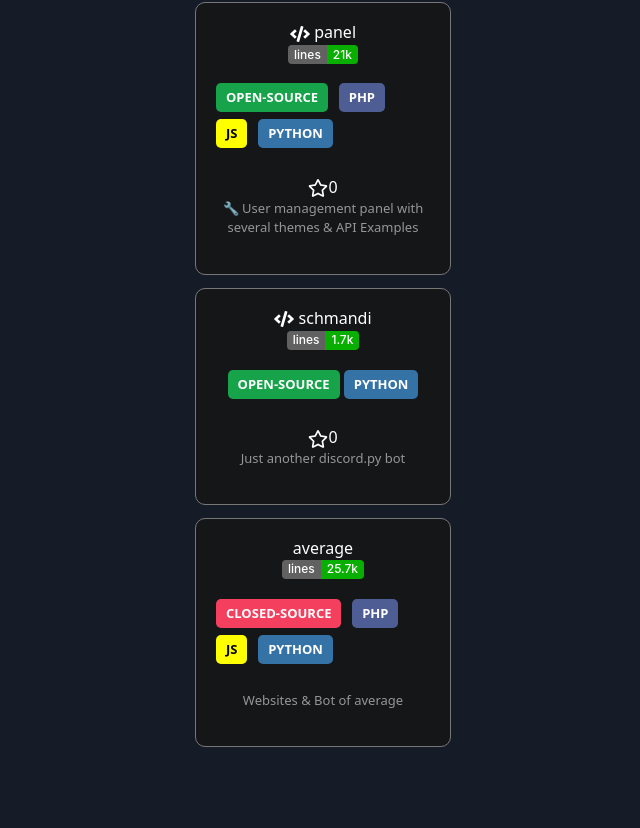
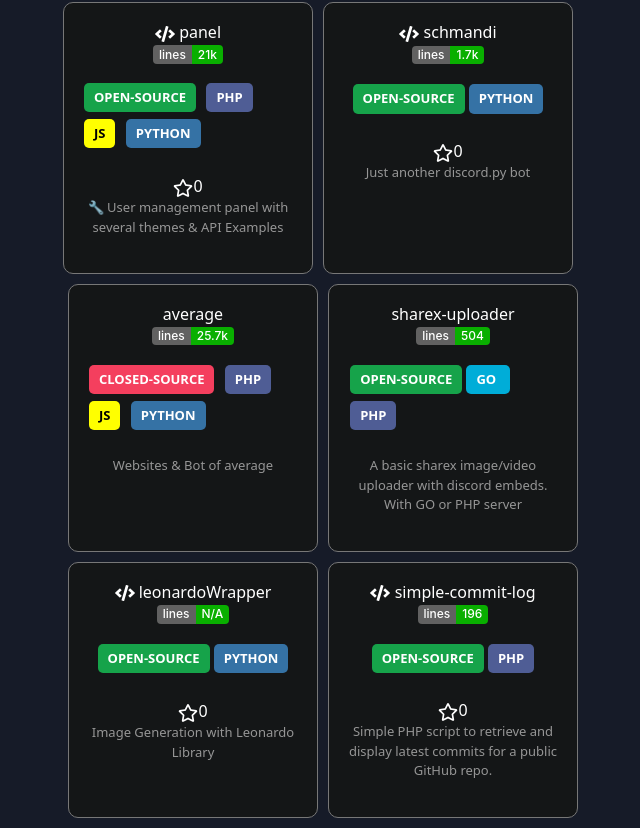
Before and after one commit to anditv21/anditv.dev, a React (Vite) app in the folder src-react/: page / in a window 1280 px wide. Shown: the part 374-1202 px from the top of the page, without its empty margins (317-957 px from the left). Before the commit the page ends 1134 px from the top, so only its background shows below. Built offline with nearby package versions, Linux system fonts and the light colour scheme; no server answers.

Commit message:
Visual changes + code cleanup
Visual changes on project cards.
Code formatting.
Reworked getGithubStars.

```diff
--- a/src-react/package.json
+++ b/src-react/package.json
@@ -1,7 +1,7 @@
 {
   "name": "anditv.dev",
   "private": true,
-  "version": "2.0",
+  "version": "2.1",
   "type": "module",
   "scripts": {
     "dev": "vite",
--- a/src-react/src/assets/styles/main.css
+++ b/src-react/src/assets/styles/main.css
@@ -83,17 +83,26 @@ a {
 }
 
 /* Project card styles */
+.projects-sector {
+    display: flex;
+    flex-wrap: wrap;
+    gap: 10px;
+    padding: 0;
+    justify-content: center;
+}
+
+/* Project card styles */
 .project-card {
     background-color: #141617;
     border: 1px solid rgba(119, 119, 119, 1);
     border-radius: 10px;
     color: white;
     padding: 20px;
-    width: fit-content;
-    max-width: 20%;
-    min-width: 20% !important;
-    overflow: hidden;
-    margin-bottom: 1% !important;
+    box-sizing: border-box;
+    margin-bottom: 10px;
+    flex: 1 1 calc(20% - 10px);
+    max-width: calc(20% - 10px);
+    min-width: 250px;
 }
 
 .title {
@@ -127,7 +136,7 @@ a {
     margin-bottom: 3%;
     margin-right: 5%;
     font-size: small;
-    white-space: nowrap
+    white-space: nowrap;
 }
 
 .tag-alt {
@@ -137,25 +146,25 @@ a {
     text-transform: uppercase;
     margin-bottom: 3%;
     font-size: small;
-    white-space: nowrap
+    white-space: nowrap;
 }
 
 /* Media queries for responsive design */
-@media (max-width: 1024px) {
+@media (max-width: 1200px) {
     .project-card {
-        max-width: 30%;
-        min-width: 30% !important;
+        max-width: 33%;
+        min-width: 33% !important;
     }
 }
 
-@media (max-width: 768px) {
+@media (max-width: 900px) {
     .project-card {
-        max-width: 40%;
-        min-width: 40% !important;
+        max-width: 50%;
+        min-width: 50% !important;
     }
 }
 
-@media (max-width: 540px) {
+@media (max-width: 600px) {
     .project-card {
         max-width: 100%;
         min-width: 100% !important;
@@ -205,6 +214,11 @@ a {
 
 .css {
     background-color: rgba(86, 61, 124);
+    color: white;
+}
+
+.go {
+    background-color: rgba(0, 173, 216);
     color: white;
 }
 
@@ -327,7 +341,6 @@ a {
     line-height: 1.5;
 } */
 
-
 input[type='text'] {
     width: 100%;
     padding: 12px 20px;
@@ -410,8 +423,8 @@ input[type='reset'] {
 }
 
 .role-select-buttons button {
-    background-color: #5865F2;
-    color: #FFFFFF;
+    background-color: #5865f2;
+    color: #ffffff;
     border: none;
     padding: 0.5em 1em;
     border-radius: 4px;
@@ -420,7 +433,7 @@ input[type='reset'] {
 }
 
 .role-select-buttons button:hover {
-    background-color: #4752C4;
+    background-color: #4752c4;
 }
 
 @media (max-width: 40em) {
@@ -450,7 +463,6 @@ input[type='reset'] {
     text-align: center;
 }
 
-
 @media (max-width: 767px) {
     .title {
         font-size: 1.2rem;
--- a/src-react/src/components/home/MyInfoComponent.jsx
+++ b/src-react/src/components/home/MyInfoComponent.jsx
@@ -4,27 +4,43 @@ import star from '../../assets/images/icons/star.svg';
 import code from '../../assets/images/icons/code.svg';
 import { getGithubStars } from '../../app/userControler';
 
+const fetchStars = async (repoOwner, repoName, setStars) => {
+    const stars = await getGithubStars(repoOwner, repoName);
+    if (stars) setStars(stars);
+};
+
 export default function MeInformationsComponent() {
     const [panelStars, setPanelStars] = useState('0');
     const [schmandiStars, setSchmandiStars] = useState('0');
-    const panelRepoName = 'panel';
-    const schmandiRepoName = 'schmandi';
+    const [leonardoWrapperStars, setLeonardoWrapperStars] = useState('0');
+    const [commitLogStars, setCommitLogStars] = useState('0');
 
     useEffect(() => {
-        const fetchPanelStars = async () => {
-            const stars = await getGithubStars(panelRepoName);
-            if (stars) setPanelStars(stars);
+        const repositories = [
+            { owner: 'anditv21', name: 'panel', setStars: setPanelStars },
+            { owner: 'anditv21', name: 'schmandi', setStars: setSchmandiStars },
+            {
+                owner: 'theunkowndude',
+                name: 'leonardoWrapper',
+                setStars: setLeonardoWrapperStars,
+            },
+            {
+                owner: 'dev-hoehle',
+                name: 'simple-commit-log',
+                setStars: setCommitLogStars,
+            },
+        ];
+
+        const fetchAllStars = async () => {
+            await Promise.all(
+                repositories.map((repo) =>
+                    fetchStars(repo.owner, repo.name, repo.setStars),
+                ),
+            );
         };
 
-        const fetchSchmandiStars = async () => {
-            const stars = await getGithubStars(schmandiRepoName);
-            if (stars) setSchmandiStars(stars);
-        };
-
-        fetchPanelStars();
-        fetchSchmandiStars();
+        fetchAllStars();
     }, []);
-
     return (
         <>
             <center>
@@ -54,7 +70,7 @@ export default function MeInformationsComponent() {
             </center>
             <center>
                 <div className="projects-sector content-center">
-                <div className="project-card">
+                    <div className="project-card">
                         <h3 className="title">
                             <a href="https://anditv.dev/sites/commits/">
                                 <img
@@ -125,16 +141,16 @@ export default function MeInformationsComponent() {
                             ></a>
                             <br />
                             <div className="lines-of-code-container">
-                                    <span className="lines-of-code-tag">
-                                        lines
-                                    </span>
-                                    <span className="lines-of-code-number">
-                                        1.7k
-                                    </span>
+                                <span className="lines-of-code-tag">lines</span>
+                                <span className="lines-of-code-number">
+                                    1.7k
+                                </span>
                             </div>
                         </h3>
                         <div className="tag-container">
-                            <div className="tag-alt open-source">Open-Source</div>
+                            <div className="tag-alt open-source">
+                                Open-Source
+                            </div>
                             &nbsp;
                             <div className="tag-alt python">Python</div>
                         </div>
@@ -147,9 +163,12 @@ export default function MeInformationsComponent() {
                         />
                         <span id="star-count">{schmandiStars}</span>
                         <p className="description">
-                        Just another discord.py bot
+                            Just another discord.py bot
                         </p>
                     </div>
+                    <br />
+                </div>
+                <div className="projects-sector content-center">
                     <div className="project-card">
                         <h3 className="title">
                             <i className="fas fa-code" aria-hidden="true"></i>
@@ -180,6 +199,120 @@ export default function MeInformationsComponent() {
                             Websites &amp; Bot of average
                         </p>
                     </div>
+                    <div className="project-card">
+                        <h3 className="title">
+                            <i className="fas fa-code" aria-hidden="true"></i>
+                            <a
+                                target="_blank"
+                                href="https://github.com/anditv21/sharex-uploader"
+                                rel="noreferrer"
+                            >
+                                sharex-uploader
+                            </a>
+                            <br />
+                            <div className="lines-of-code-container">
+                                <span className="lines-of-code-tag">lines</span>
+                                <span className="lines-of-code-number">
+                                    504
+                                </span>
+                            </div>
+                        </h3>
+                        <div className="tag-container">
+                            <div className="tag-alt open-source">
+                                Open-Source
+                            </div>
+                            &nbsp;
+                            <div className="tag go">GO&nbsp;</div>
+                            <div className="tag php">PHP</div>
+                        </div>
+                        <p className="description">
+                            A basic sharex image/video uploader with discord
+                            embeds. With GO or PHP server
+                        </p>
+                    </div>
+                </div>
+                <div className="projects-sector content-center">
+                    <div className="project-card">
+                        <h3 className="title">
+                            <a href="https://github.com/theunkowndude/leonardoWrapper">
+                                <img
+                                    src={code}
+                                    height="20"
+                                    width="20"
+                                    loading="lazy"
+                                    alt="code icon"
+                                />{' '}
+                                leonardoWrapper
+                            </a>
+                            <a target="_blank" href="" rel="noreferrer"></a>
+                            <br />
+                            <div className="lines-of-code-container">
+                                <span className="lines-of-code-tag">lines</span>
+                                <span className="lines-of-code-number">
+                                    N/A
+                                </span>
+                            </div>
+                        </h3>
+                        <div className="tag-container">
+                            <div className="tag-alt open-source">
+                                Open-Source
+                            </div>
+                            &nbsp;
+                            <div className="tag-alt python">Python</div>
+                        </div>
+                        <img
+                            src={star}
+                            height="20"
+                            width="20"
+                            loading="lazy"
+                            alt="star icon"
+                        />
+                        <span id="star-count">{leonardoWrapperStars}</span>
+                        <p className="description">
+                            Image Generation with Leonardo Library
+                        </p>
+                    </div>
+                    <div className="project-card">
+                        <h3 className="title">
+                            <a href="https://anditv.dev/sites/commits/">
+                                <img
+                                    src={code}
+                                    height="20"
+                                    width="20"
+                                    loading="lazy"
+                                    alt="code icon"
+                                />{' '}
+                                simple-commit-log
+                            </a>
+                            <a target="_blank" href="" rel="noreferrer"></a>
+                            <br />
+                            <div className="lines-of-code-container">
+                                <span className="lines-of-code-tag">lines</span>
+                                <span className="lines-of-code-number">
+                                    196
+                                </span>
+                            </div>
+                        </h3>
+                        <div className="tag-container">
+                            <div className="tag-alt open-source">
+                                Open-Source
+                            </div>
+                            &nbsp;
+                            <div className="tag-alt php">PHP</div>
+                        </div>
+                        <img
+                            src={star}
+                            height="20"
+                            width="20"
+                            loading="lazy"
+                            alt="star icon"
+                        />
+                        <span id="star-count">{commitLogStars}</span>
+                        <p className="description">
+                            Simple PHP script to retrieve and display latest
+                            commits for a public GitHub repo.
+                        </p>
+                    </div>
                 </div>
             </center>
         </>
```
Also changed, not shown: src-react/src/app/userControler.js (+15 -6 lines), 1 other file (tests, documents, lock files or other folders).
